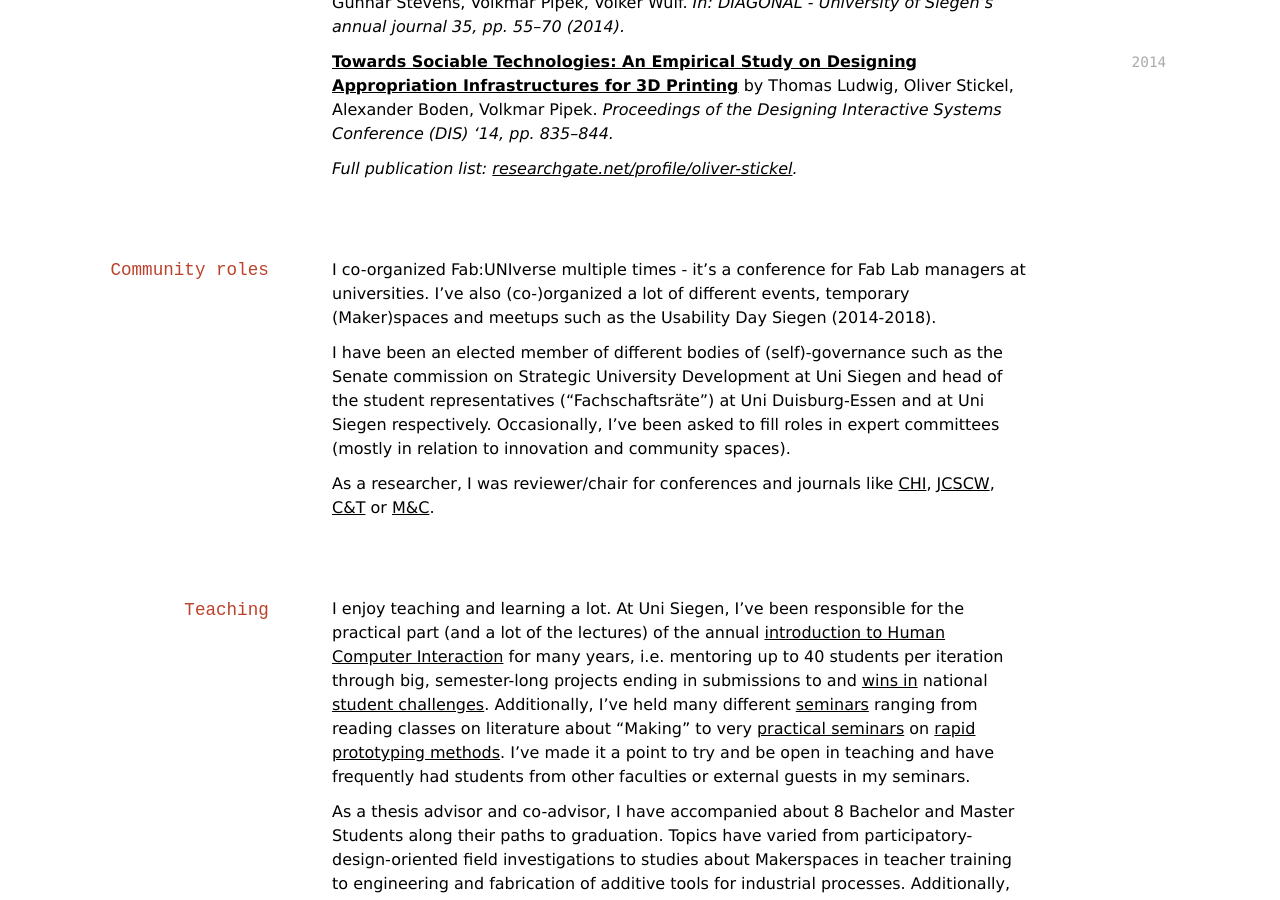
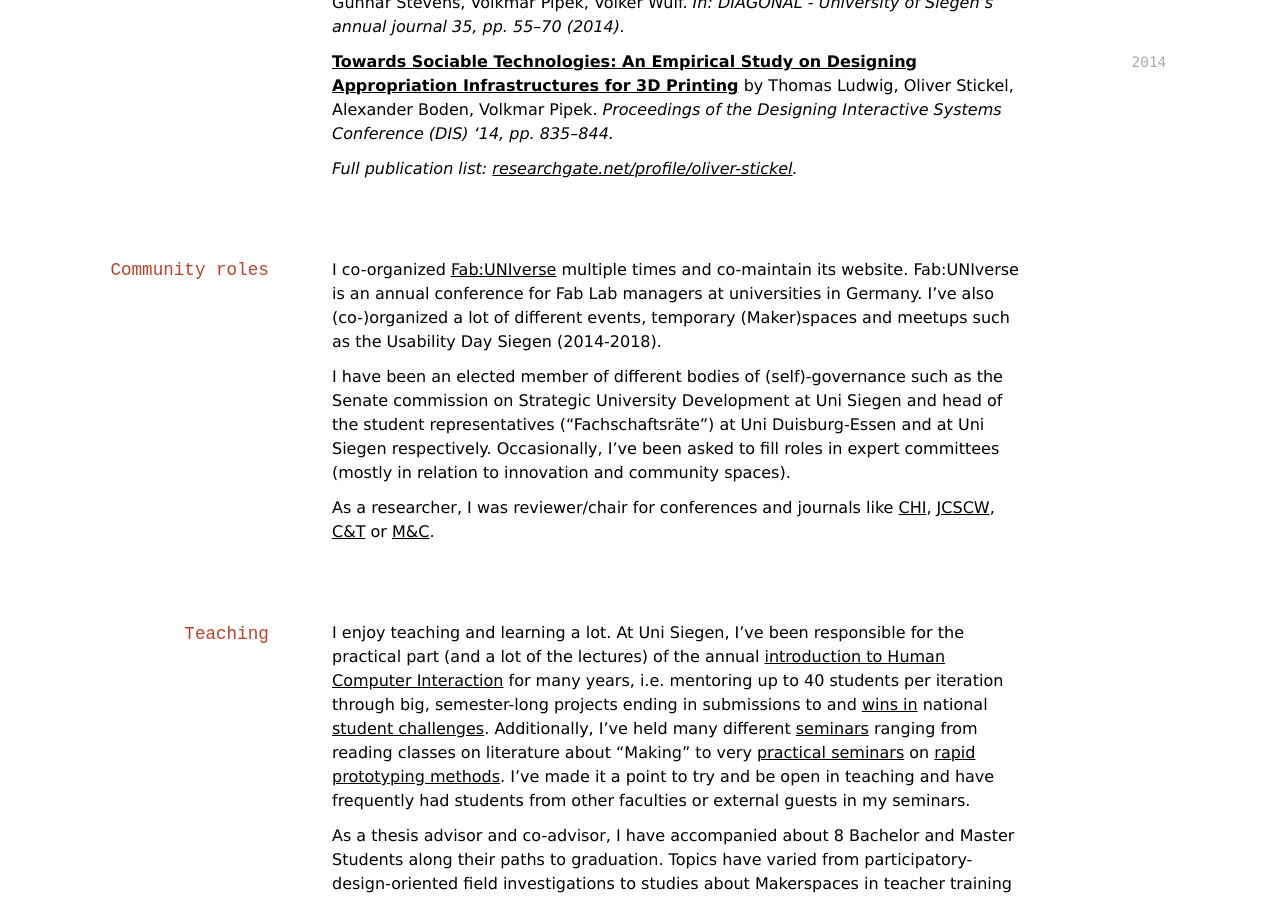
Before and after one commit to oliverstickel/oliverstickel.github.io, a Jekyll site: the page built from index.md, in a window 1280 px wide and 900 px high, scrolled down 3439 px. Built offline with Jekyll 4.4.1, drawn with Linux system fonts in a browser that asks for light colours; nearby versions of some CDN libraries; a style sheet for code colours, icons or effects is not loaded.

Commit message:
Update index.md

```diff
--- a/index.md
+++ b/index.md
@@ -118,7 +118,7 @@ Fab Lab Manager & Founder
 
 ## Community roles
 
-I co-organized Fab:UNIverse multiple times - it's a conference for Fab Lab managers at universities. I've also (co-)organized a lot of different events, temporary (Maker)spaces and meetups such as the Usability Day Siegen (2014-2018).
+I co-organized [Fab:UNIverse](https://fab-universe.github.io/website/) multiple times and co-maintain its website. Fab:UNIverse is an annual conference for Fab Lab managers at universities in Germany. I've also (co-)organized a lot of different events, temporary (Maker)spaces and meetups such as the Usability Day Siegen (2014-2018).
 
 I have been an elected member of different bodies of (self)-governance such as the Senate commission on Strategic University Development at Uni Siegen and head of the student representatives ("Fachschaftsräte") at Uni Duisburg-Essen and at Uni Siegen respectively. Occasionally, I've been asked to fill roles in expert committees (mostly in relation to innovation and community spaces).
 
```
